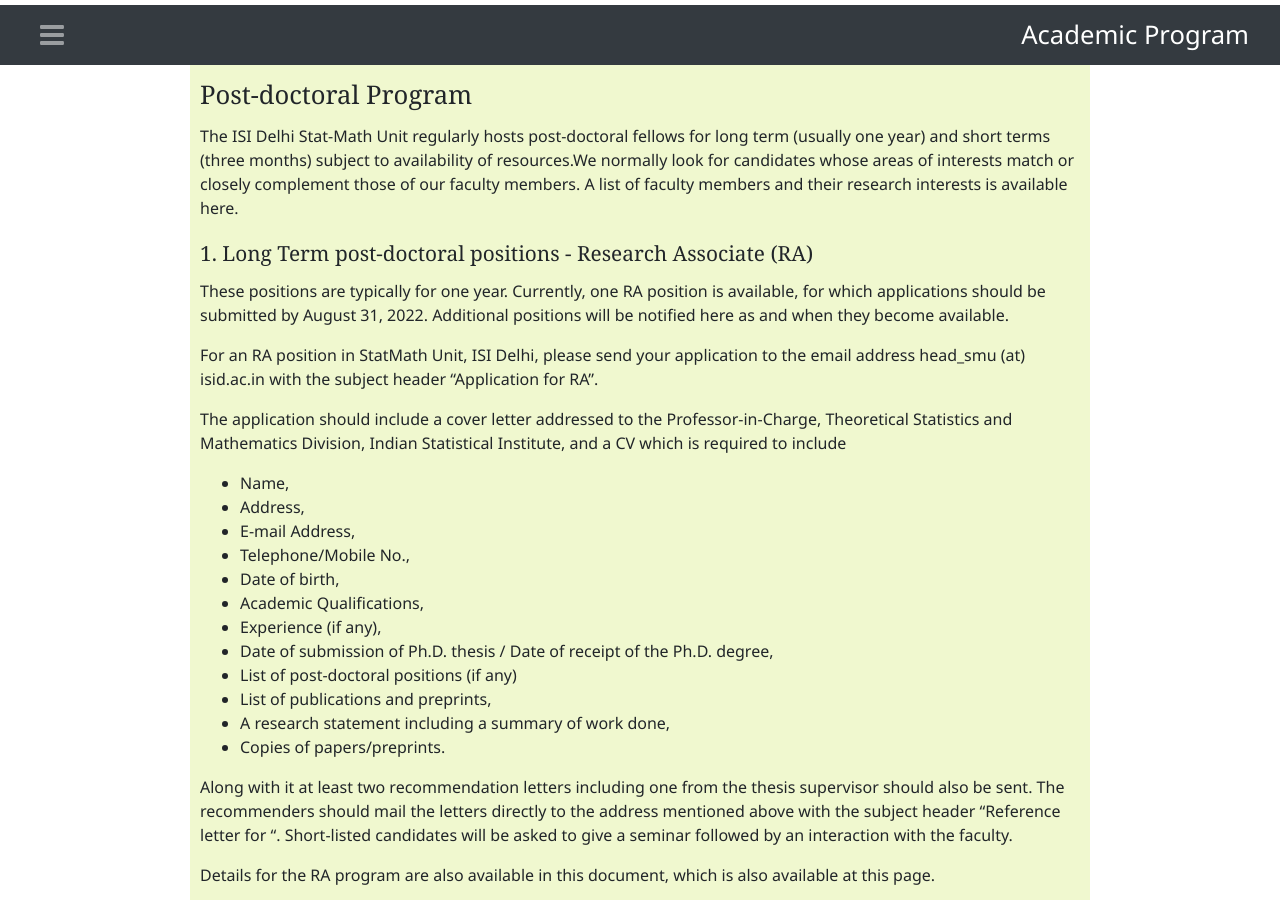
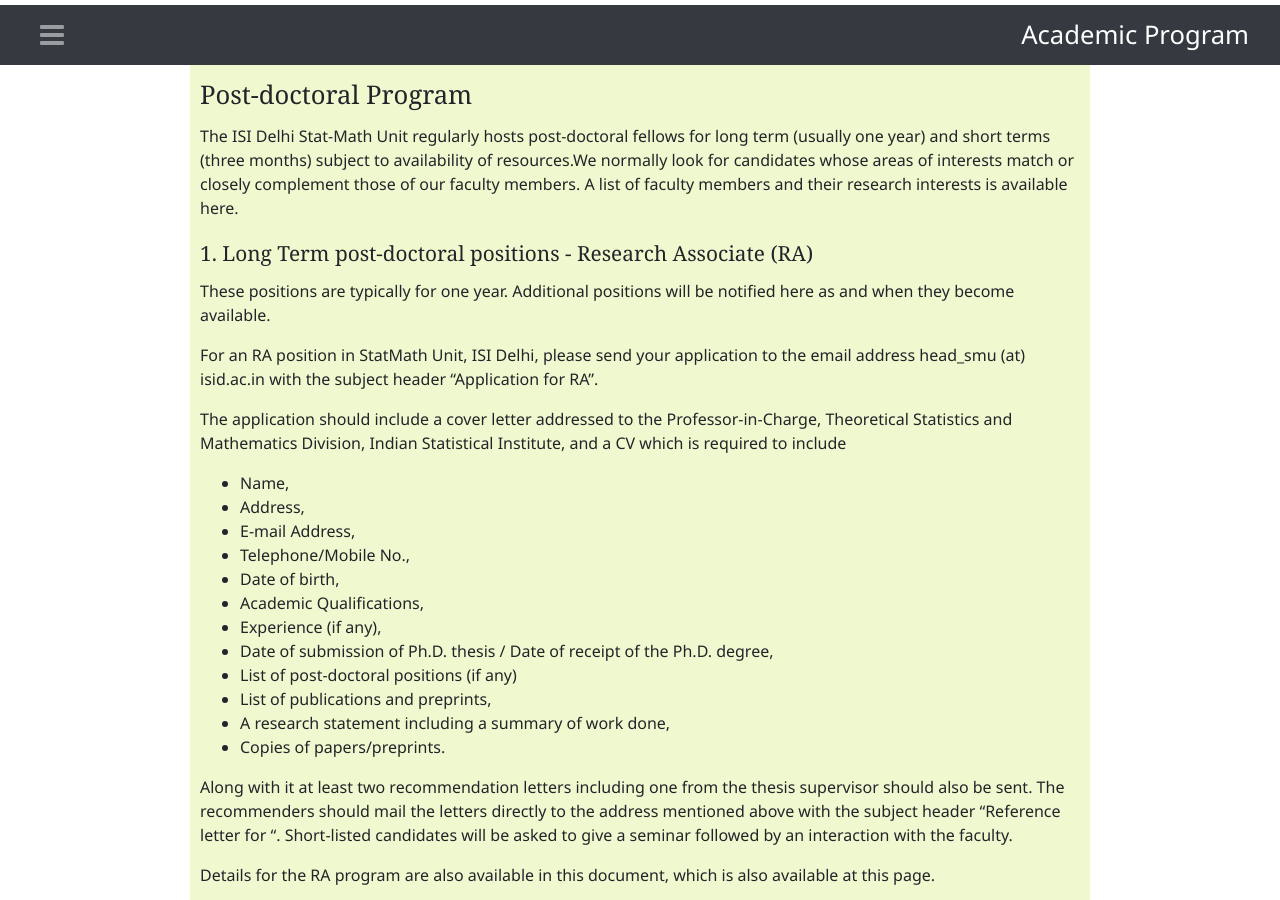
Before and after one commit to isid-smu/isid-smu.github.io, a Jekyll site: the page built from academics.md, in a window 1280 px wide and 900 px high. Built offline with Jekyll 4.4.1, drawn with Linux system fonts in a browser that asks for light colours; our own code applies the rules of GitHub Pages for plain Markdown files.

Commit message:
Update academics.md

```diff
--- a/academics.md
+++ b/academics.md
@@ -15,9 +15,9 @@
 
 ## 1. Long Term post-doctoral positions - Research Associate (RA)
 
-These positions are typically for one year. Currently, one RA position
+These positions are typically for one year. <!-- Currently, one RA position
 is available, for which applications should be submitted by August
-31, 2022. Additional positions will be notified here as and when they
+31, 2022. --> Additional positions will be notified here as and when they
 become available.
 
 For an RA position in StatMath Unit, ISI Delhi, please send your
```
